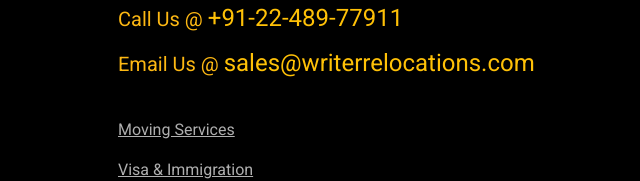
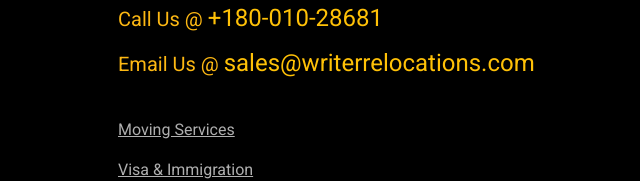
Before and after one commit to TheRahulTiwari28/writerrelocations.usa, a plain HTML site: page index.html in a window 1280 px wide. Shown: the part 5796-5977 px from the top of the page, 0-640 px from the left. Drawn offline with nearby package versions, Linux system fonts and the light colour scheme.

Commit message:
Attach link to anchor tag

```diff
--- a/index.html
+++ b/index.html
@@ -347,7 +347,7 @@
             <div class="row">
                 <div class="col-md-6 p-sm-5 ">
                     <h2>International & Domestic Relocation Services</h2>
-                    <h3>Call Us @ <a class="text-warning font-weight-normal" href="tel:+91-22-489-77911">+91-22-489-77911</a></h3>
+                    <h3>Call Us @ <a class="text-warning font-weight-normal" href="tel:+180-010-28681">+180-010-28681</a></h3>
                     <h3>Email Us @ <a class="text-warning font-weight-normal" href="mailto:sales@writerrelocations.com">sales@writerrelocations.com</a></h3>
                     <div class="links">
                         <ul class="py-3">
```
